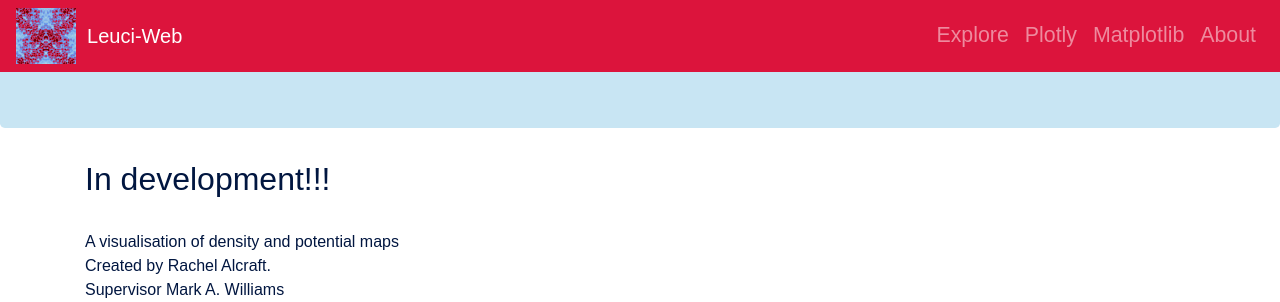
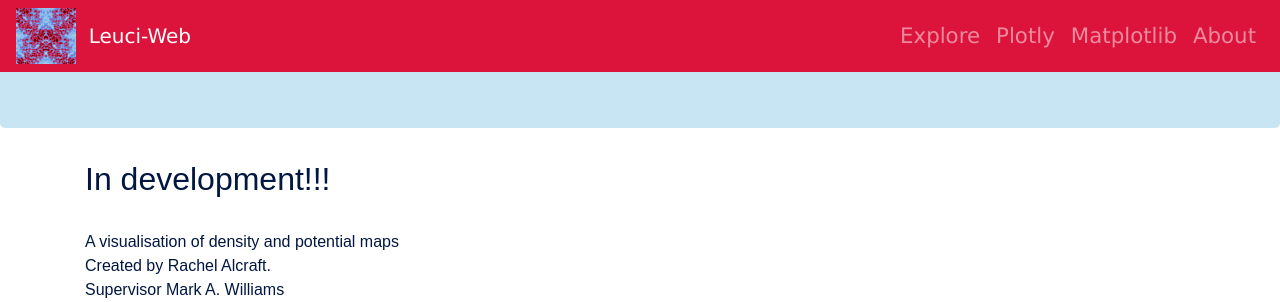
Before and after one commit to rae-gh/app-leuci-web, a Django app: page /about in a window 1280 px wide. Shown: the top 302 px of the page. Run offline with Django 4.2, Linux system fonts and the light colour scheme; some libraries are stand-ins or nearby versions; some web fonts are replaced.

Commit message:
Changed banner font

```diff
--- a/leuci_web/templates/base.html
+++ b/leuci_web/templates/base.html
@@ -13,9 +13,9 @@
 </head>
 
 <body>
-    <nav class="navbar navbar-expand-md navbar-dark fixed-top bg-translucent-secondary" style="background:crimson !important"">
+    <nav class="navbar navbar-expand-md navbar-dark fixed-top bg-translucent-secondary" style="background:crimson !important">
         <img src="{% static 'res/img/ED_tile.png' %}" width="60" height="auto" alt="Leuci-Web Group Logo" />
-        <a class="navbar-brand tk-elevon" href="{% url 'index' %}">&nbsp; Leuci-Web</a>
+        <a class="navbar-brand tk-elevon" href="{% url 'index' %}" style="font-family:verdana !important;">&nbsp; Leuci-Web</a>
         <button class="navbar-toggler" type="button" data-toggle="collapse" data-target="#mainNavbar"
             aria-controls="mainNavbar" aria-expanded="false" aria-label="Toggle navigation">
             <span class="navbar-toggler-icon"></span>
@@ -24,16 +24,16 @@
         <div class="collapse navbar-collapse" id="mainNavbar">
             <ul class="navbar-nav ml-auto">
                 <li class="nav-item">
-                    <a class="nav-link" href="{% url 'explore' %}">Explore</a>
+                    <a class="nav-link" href="{% url 'explore' %}" style="font-family:verdana !important;">Explore</a>
                 </li>
                 <li class="nav-item">
-                    <a class="nav-link" href="{% url 'plotly' %}">Plotly</a>
+                    <a class="nav-link" href="{% url 'plotly' %}" style="font-family:verdana !important;">Plotly</a>
                 </li>
                 <li class="nav-item">
-                    <a class="nav-link" href="{% url 'matplotlib' %}">Matplotlib</a>
+                    <a class="nav-link" href="{% url 'matplotlib' %}" style="font-family:verdana !important;">Matplotlib</a>
                 </li>
                 <li class="nav-item">
-                    <a class="nav-link" href="{% url 'about' %}">About</a>
+                    <a class="nav-link" href="{% url 'about' %}" style="font-family:verdana !important;">About</a>
                 </li>
 
             </ul>
```
Also changed, not shown: project/settings.py (+4 -4 lines), data/readme.md (added).
